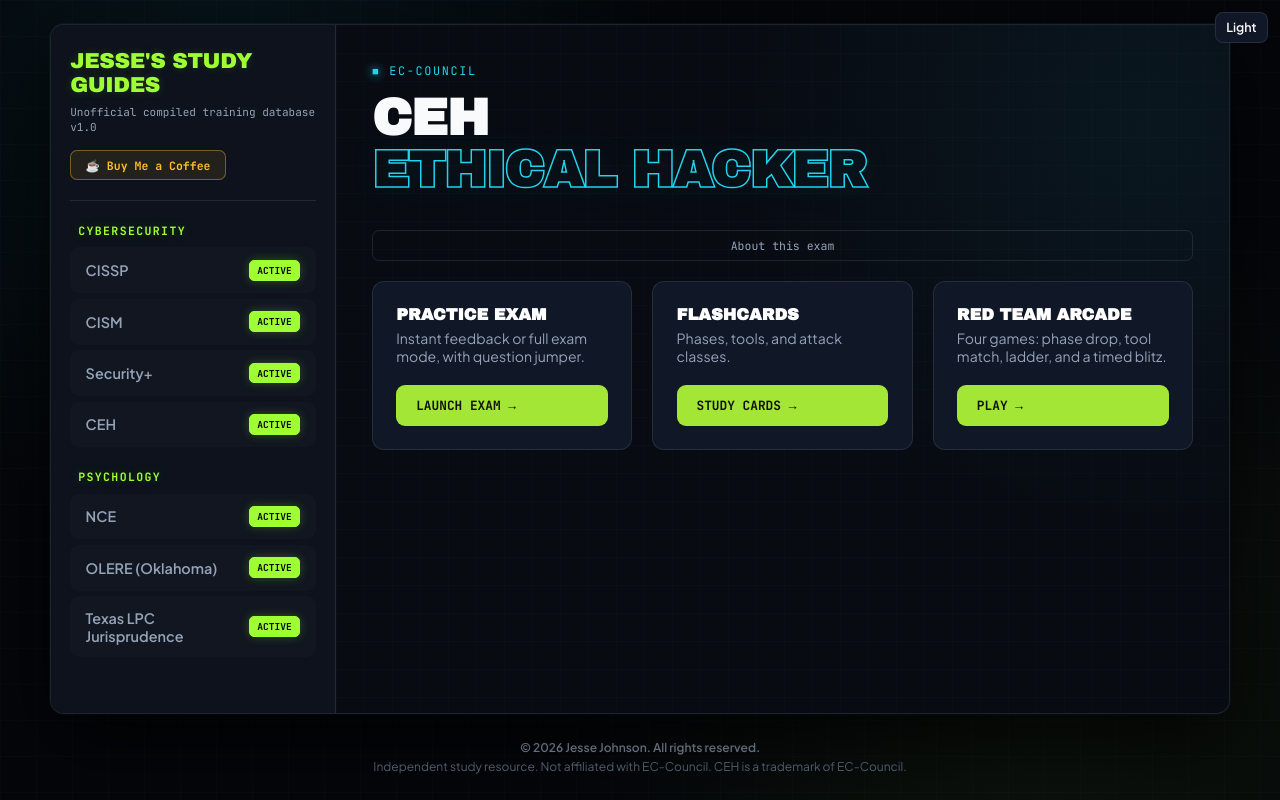
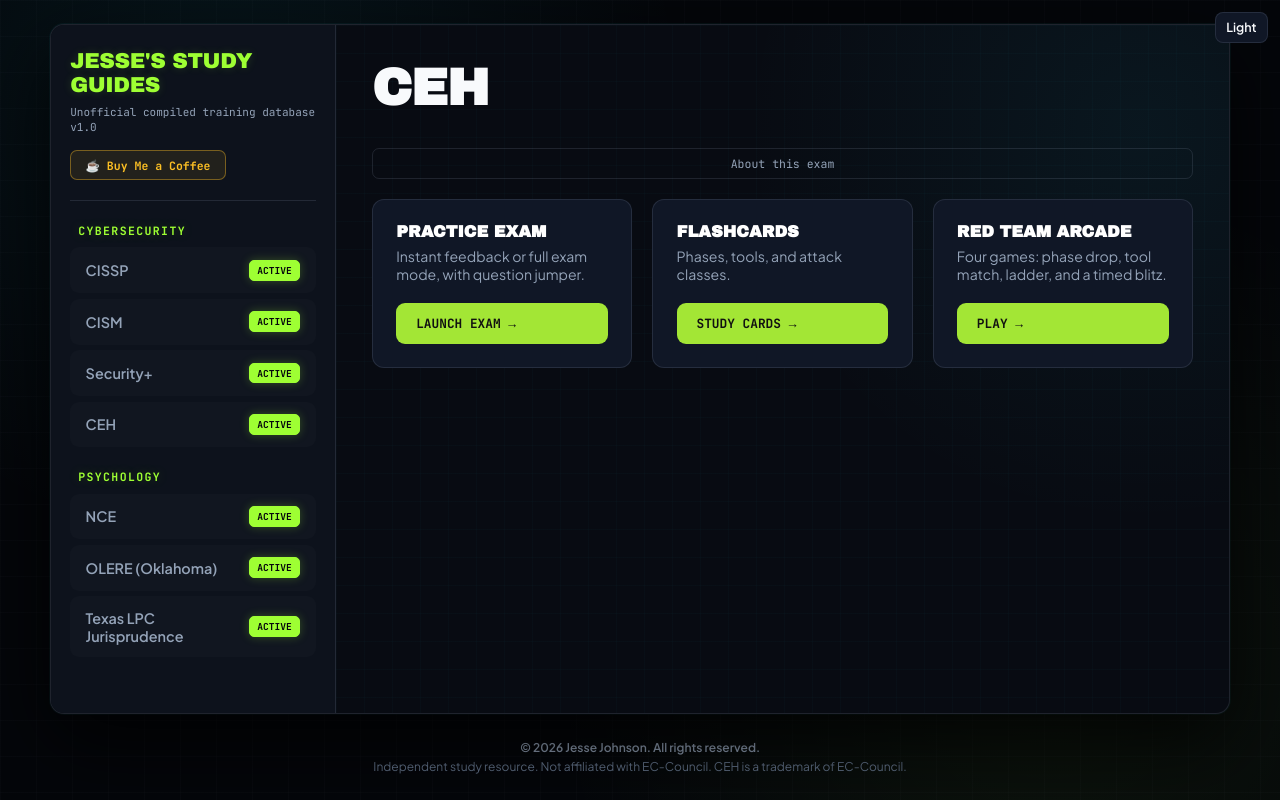
Before and after one commit to xjessejohnson/jesse-study-guides, a plain HTML site: page ceh.html in a window 1280 px wide. Drawn offline with Linux system fonts and the light colour scheme.

Commit message:
Simplify title to only CEH

```diff
--- a/ceh.html
+++ b/ceh.html
@@ -52,8 +52,7 @@
     <div class="main-area">
 
       <main class="content-body">
-        <div class="eyebrow">EC-Council</div>
-        <h1 class="hero-headline">CEH<br /><span class="outline">ETHICAL HACKER</span></h1>
+        <h1 class="hero-headline">CEH</h1>
         <button type="button" class="about-btn" id="open-about-btn">About this exam</button>
         <div class="module-grid">
           <div class="module-card"><div><h3>Practice Exam</h3><p>Instant feedback or full exam mode, with question jumper.</p></div><a class="btn" href="ceh-exam.html">Launch Exam &rarr;</a></div>
```
